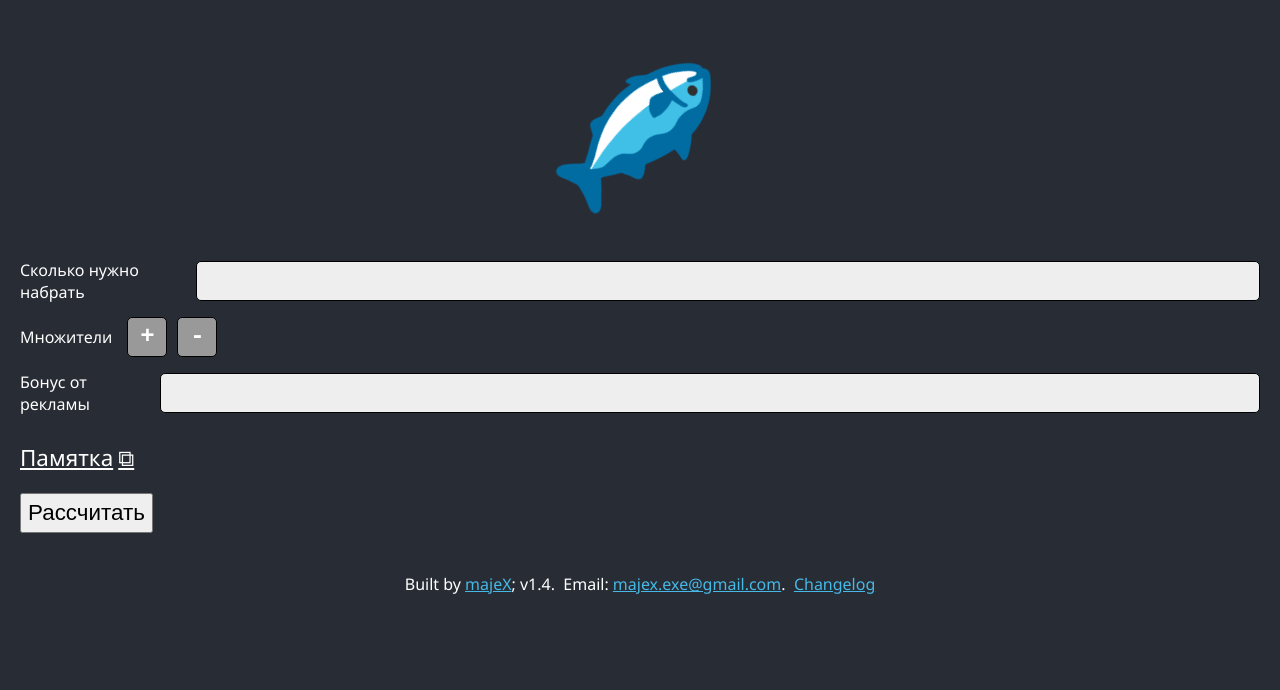
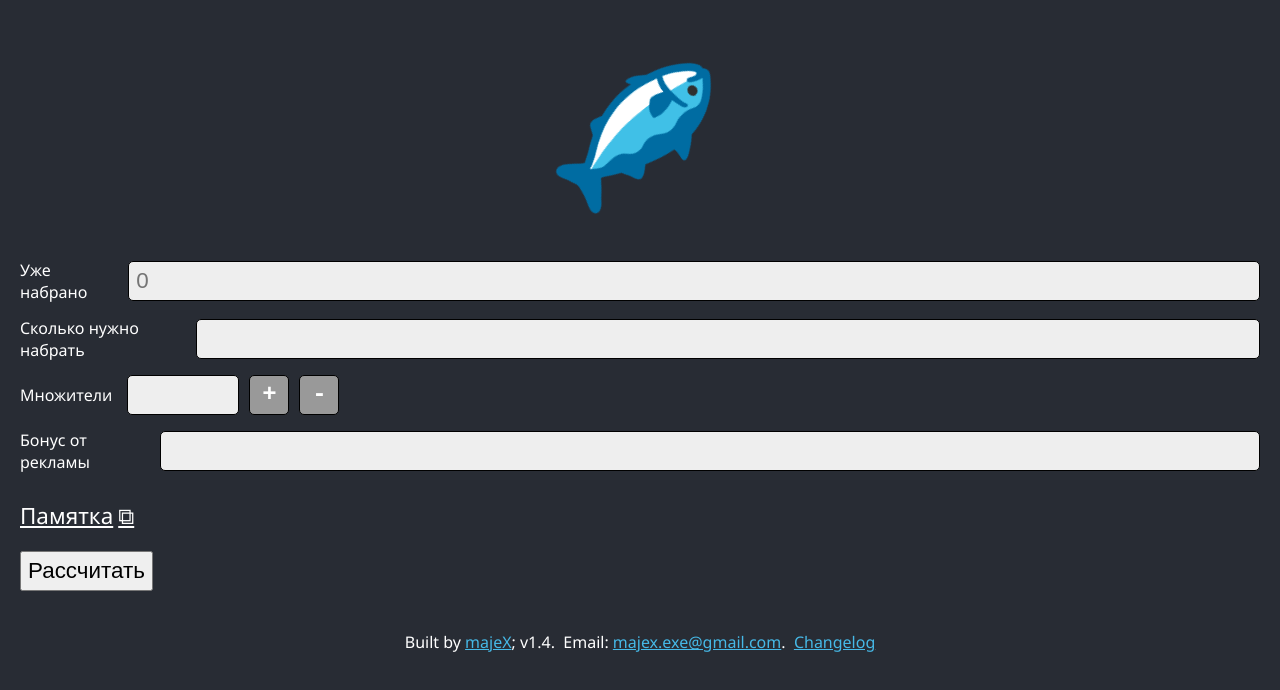
Before and after one commit to majeX/karas-calculator, a React (Create React App) app: page /#/calc in a window 1280 px wide. Both pictures are taken after a click on the button "Рассчитать". Shown: the top 690 px of the page. Built offline with nearby package versions, Linux system fonts and the light colour scheme.

Commit message:
Backport the two-field form from the fork

```diff
--- a/src/App.tsx
+++ b/src/App.tsx
@@ -14,6 +14,7 @@ import Footer from './Footer';
 export type Multipliers = { [key: string]: number | '' };
 
 function App() {
+  const [gainedPoints, setGainedPoints] = useState<number | ''>('');
   const [targetPoints, setTargetPoints] = useState<number | ''>('');
   const [multipliers, setMultipliers] = useState<Multipliers>({});
   const [adBonus, setAdBonus] = useState<number | ''>('');
@@ -21,16 +22,15 @@ function App() {
   const [calcResults, setCalcResults] = useState<CalcResults>([]);
 
   const calculateResults = useCallback(() => {
-    if (adBonus === '') return;
     if (targetPoints === '') return;
     const multipliersArray = Object.values(multipliers);
     if (multipliersArray.length === 0) return;
     const filteredMultipliers = multipliersArray.filter(multiplier => multiplier !== '');
 
-    const allMultipliers = getAllMultipliers(filteredMultipliers as number[], adBonus);
-    const calculated = calculateAll(allMultipliers, targetPoints);
+    const allMultipliers = getAllMultipliers(filteredMultipliers as number[], adBonus || 0);
+    const calculated = calculateAll(allMultipliers, gainedPoints || 0, targetPoints);
     setCalcResults(calculated);
-  }, [adBonus, multipliers, targetPoints]);
+  }, [adBonus, multipliers, gainedPoints, targetPoints]);
 
   useEffect(() => {
     const savedValues = getAllLS();
@@ -39,6 +39,9 @@ function App() {
     }
     if (savedValues['adBonus']) {
       setAdBonus(savedValues['adBonus'])
+    }
+    if (savedValues['gainedPoints']) {
+      setGainedPoints(savedValues['gainedPoints'])
     }
     if (savedValues['targetPoints']) {
       setTargetPoints(savedValues['targetPoints'])
@@ -61,6 +64,9 @@ function App() {
       <Form
         multipliers={multipliers}
         onMultipliersChange={(value: Multipliers) => { setMultipliers(value); setLS({ multipliers: value }); resetCalc(); }}
+
+        gainedPoints={gainedPoints}
+        onGainedPointsChange={(value: number) => { setGainedPoints(value); setLS({ gainedPoints: value }) }}
 
         targetPoints={targetPoints}
         onTargetPointsChange={(value: number) => { setTargetPoints(value); setLS({ targetPoints: value }); resetCalc(); }}
--- a/src/Form.tsx
+++ b/src/Form.tsx
@@ -7,6 +7,9 @@ import { intOrEmpty } from './calculate';
 import './Form.css';
 
 type Props = {
+  gainedPoints: number | '',
+  onGainedPointsChange(value: number | ''): void,
+
   multipliers: Multipliers,
   onMultipliersChange(value: Multipliers): void,
 
@@ -18,6 +21,9 @@ type Props = {
 };
 
 const Form: React.FC<Props> = ({
+  gainedPoints,
+  onGainedPointsChange,
+
   targetPoints,
   onTargetPointsChange,
 
@@ -29,10 +35,23 @@ const Form: React.FC<Props> = ({
 }) => {
   const [numOfMultipliers, setNumOfMultipliers] = useState(0);
   useEffect(() => {
-    setNumOfMultipliers(Object.values(multipliers).length - 1);
+    const numOfMultipliers = Object.values(multipliers).length;
+    setNumOfMultipliers(numOfMultipliers ? numOfMultipliers - 1 : 0);
   }, [multipliers]);
   return (
     <div className="b-Form">
+      <div className="b-Form__line">
+        <div className="b-Form__caption">
+          Уже набрано
+        </div>
+        <input
+          name="gainedPoints"
+          type="number"
+          placeholder="0"
+          value={gainedPoints}
+          onChange={(e) => onGainedPointsChange(intOrEmpty(e.target.value))}
+        />
+      </div>
       <div className="b-Form__line">
         <div className="b-Form__caption">
           Сколько нужно набрать
@@ -54,18 +73,25 @@ const Form: React.FC<Props> = ({
             <MultiplierInput
               key={`mult-${id}`}
               id={id}
-              value={multipliers[id] === undefined ?  '' : multipliers[id]}
-              onChange={(value: number) => { onMultipliersChange({ ...multipliers, [id]: value }) }}
+              value={multipliers[id] === undefined ? '' : multipliers[id]}
+              onChange={(value: number) => {
+                onMultipliersChange({ ...multipliers, [id]: value })
+              }}
             />
           ))}
           <div
-            onClick={() => { setNumOfMultipliers(prevState => prevState + 1) }}
+            onClick={() => {
+              setNumOfMultipliers(prevState => prevState + 1)
+            }}
             className="b-Form__mult-plus"
           >
             +
           </div>
           <div
-            onClick={() => { setNumOfMultipliers(prevState => prevState - 1); onMultipliersChange(omit(multipliers, String(numOfMultipliers))); }}
+            onClick={() => {
+              setNumOfMultipliers(prevState => prevState - 1);
+              onMultipliersChange(omit(multipliers, String(numOfMultipliers)));
+            }}
             className="b-Form__mult-minus"
           >
             -
--- a/src/calculate.ts
+++ b/src/calculate.ts
@@ -46,12 +46,13 @@ export const getAllMultipliers = (multipliers: Array<number>, bonus: number) =>
     .value()
 };
 
-export const calculateAll = (multipliers: Array<number>, target: number) => {
+export const calculateAll = (multipliers: Array<number>, gained: number, target: number) => {
   const singularResults = [];
+  const targetAdjusted = target - gained;
   for(let multIndex = 0; multIndex < multipliers.length; multIndex++) {
     const mult = multipliers[multIndex];
-    const singular = calculateSingular(mult, target);
-    if (singular !== null) { singularResults.push({ x: singular, y: null, c1: mult, c2: null, c3: target } as Result) }
+    const singular = calculateSingular(mult, targetAdjusted);
+    if (singular !== null) { singularResults.push({ x: singular, y: null, c1: mult, c2: null, c3: targetAdjusted } as Result) }
   }
 
   const doubleResults = [];
@@ -59,7 +60,7 @@ export const calculateAll = (multipliers: Array<number>, target: number) => {
     const c1 = multipliers[first];
     for (let second = first + 1; second < multipliers.length; second++) {
       const c2 = multipliers[second];
-      doubleResults.push(...calculate(c1, c2, target));
+      doubleResults.push(...calculate(c1, c2, targetAdjusted));
     }
   }
   const sortedSingular = singularResults.sort((first, second) => (
--- a/src/lib/localStorage.ts
+++ b/src/lib/localStorage.ts
@@ -1,5 +1,6 @@
 const KEYS = [
   'multipliers',
+  'gainedPoints',
   'targetPoints',
   'adBonus',
   'questPoints',
```
